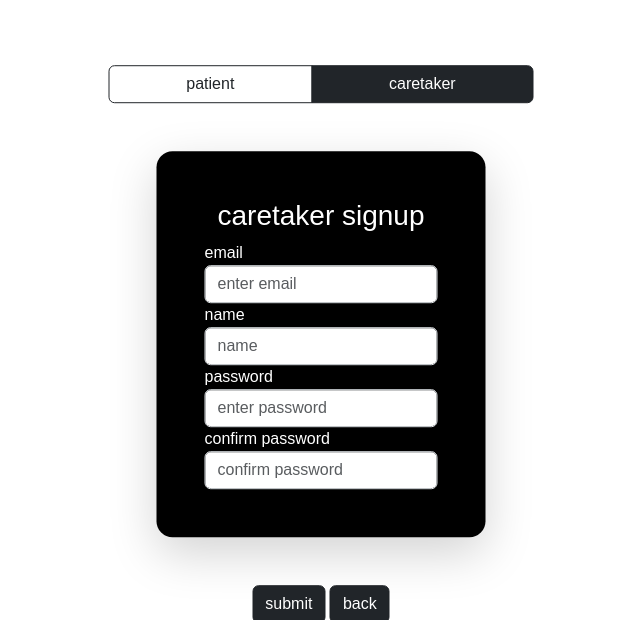
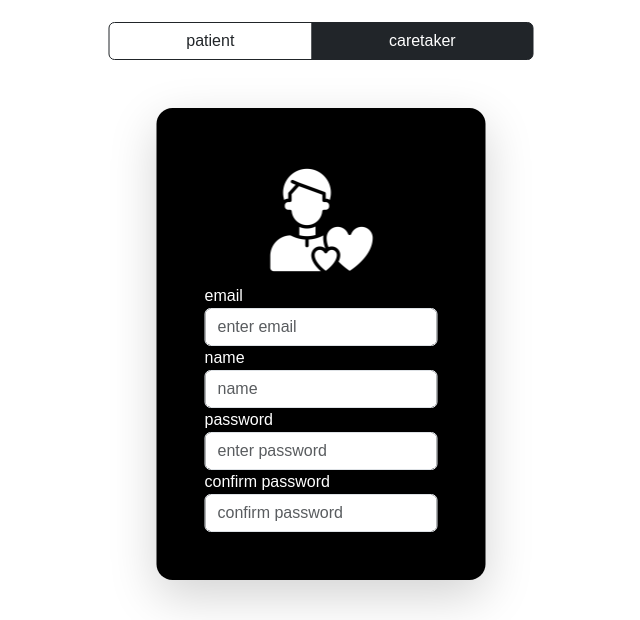
Before and after one commit to NICHOLAS-1217/migraine-app, a Flask app: page /care_signup in a window 1280 px wide. Shown: the part 56-676 px from the top of the page, without its empty margins (319-959 px from the left). Run offline with Flask 3, Linux system fonts and the light colour scheme; some libraries are stand-ins or nearby versions.

Commit message:
first design for welcome, login, signup

```diff
--- a/website/templates/admin_login.html
+++ b/website/templates/admin_login.html
@@ -13,7 +13,9 @@
                 <a href="/admin_login" class="btn btn-dark">admin</a>
             </div>
             <div class="p-5 m-5 bg-black text-white rounded-4 shadow-lg">
-                <h3 align="center">admin login</h3>
+                <div class="d-flex justify-content-center">
+                    <img src="../static/img/admin25%.png" alt="migraine logo">
+                </div>
                 <div class="form-group">
                     <label for="email">email</label>
                     <input type="email" class="form-control" id="email" name="email" placeholder="enter email">
@@ -25,7 +27,7 @@
             </div>
             <div class="text-center">
                 <button type="submit" class="btn btn-dark">login</button>
-                <a class="btn btn-dark" href="/login" role="button">back</a>
+                <a class="btn btn-dark" href="/" role="button">back</a>
             </div>
         </div>
     </form>
--- a/website/templates/care_login.html
+++ b/website/templates/care_login.html
@@ -13,7 +13,9 @@
                 <a href="/admin_login" class="btn btn-outline-dark">admin</a>
             </div>
             <div class="p-5 m-5 bg-black text-white rounded-4 shadow-lg">
-                <h3 align="center">caretaker login</h3>
+                <div class="d-flex justify-content-center">
+                    <img src="../static/img/caretaker25%.png" alt="migraine logo">
+                </div>
                 <div class="form-group">
                     <label for="email">email</label>
                     <input type="email" class="form-control" id="email" name="email" placeholder="enter email">
@@ -25,7 +27,7 @@
             </div>
             <div class="text-center">
                 <button type="submit" class="btn btn-dark">login</button>
-                <a class="btn btn-dark" href="/login" role="button">back</a>
+                <a class="btn btn-dark" href="/" role="button">back</a>
             </div>
         </div>
     </form>
--- a/website/templates/care_signup.html
+++ b/website/templates/care_signup.html
@@ -12,7 +12,9 @@
                 <a href="/care_signup" class="btn btn-dark">caretaker</a>
             </div>
             <div class="p-5 m-5 bg-black text-white rounded-4 shadow-lg">
-                <h3 align="center">caretaker signup</h3>
+                <div class="d-flex justify-content-center">
+                    <img src="../static/img/caretaker25%.png" alt="migraine logo">
+                </div>
                 <div class="form-group">
                     <label for="email">email</label>
                     <input type="email" class="form-control" id="email" name="email" placeholder="enter email">
@@ -32,7 +34,7 @@
             </div>
             <div class="text-center">
                 <button type="submit" class="btn btn-dark">submit</button>
-                <a class="btn btn-dark" href="/signup" role="button">back</a>
+                <a class="btn btn-dark" href="/" role="button">back</a>
             </div>
         </div>
     </form>
--- a/website/templates/login.html
+++ b/website/templates/login.html
@@ -13,7 +13,9 @@
                 <a href="/admin_login" class="btn btn-outline-dark">admin</a>
             </div>
             <div class="p-5 m-5 bg-black text-white rounded-4 shadow-lg">
-                <h3 align="center">login</h3>
+                <div class="d-flex justify-content-center">
+                    <img src="../static/img/patient25%.png" alt="migraine logo">
+                </div>
                 <div class="form-group">
                     <label for="email">email</label>
                     <input type="email" class="form-control" id="email" name="email" placeholder="enter email">
--- a/website/templates/signup.html
+++ b/website/templates/signup.html
@@ -12,7 +12,9 @@
                 <a href="/care_signup" class="btn btn-outline-dark">caretaker</a>
             </div>
             <div class="p-5 m-5 bg-black text-white rounded-4 shadow-lg">
-                <h3 align="center">signup</h3>
+                <div class="d-flex justify-content-center">
+                    <img src="../static/img/patient25%.png" alt="migraine logo">
+                </div>
                 <div class="form-group">
                     <label for="email">email</label>
                     <input type="email" class="form-control" id="email" name="email" placeholder="enter email">
--- a/website/templates/welcome.html
+++ b/website/templates/welcome.html
@@ -12,7 +12,7 @@
         <div class="slides">
             <div class="position-absolute top-50 start-50 translate-middle">
                 <div class="p-5 m-5 bg-black text-white rounded-4 shadow-lg">
-                    <img src="../static/img/whiteLogo50%.png" alt="migraiane logo">
+                    <img src="../static/img/whiteLogo50%.png" alt="migraine logo">
                     <h1 class="text-center">Migraine App</h1>
                 </div>
                 <div class="text-center">
```
Also changed, not shown: website/static/img/admin.png (added), website/static/img/admin25%.png (added), website/static/img/caretaker.png (added), website/static/img/caretaker25%.png (added), website/static/img/patient.png (added), website/static/img/patient25%.png (added), website/static/img/signup.png (added), website/static/img/signup25%.png (added).
